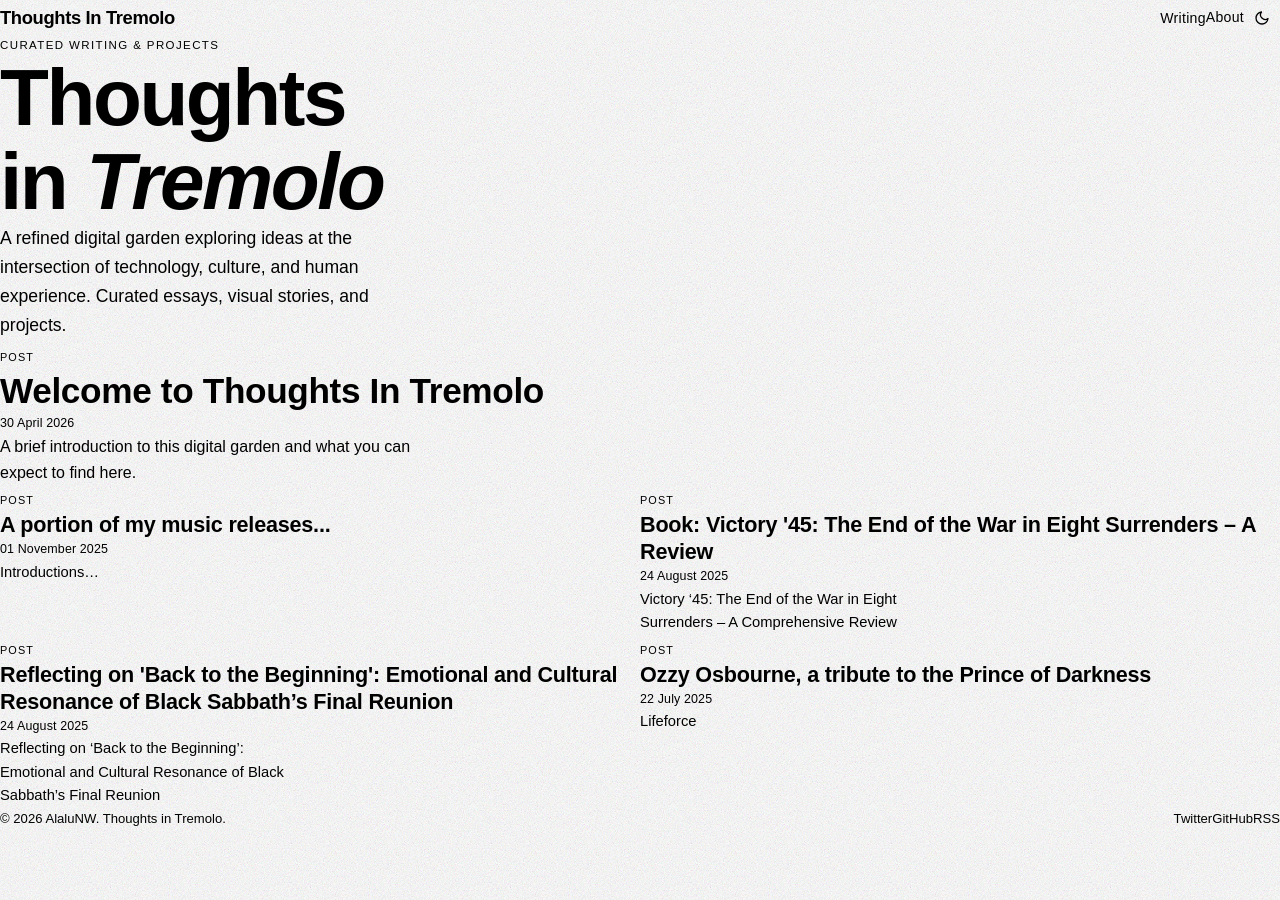
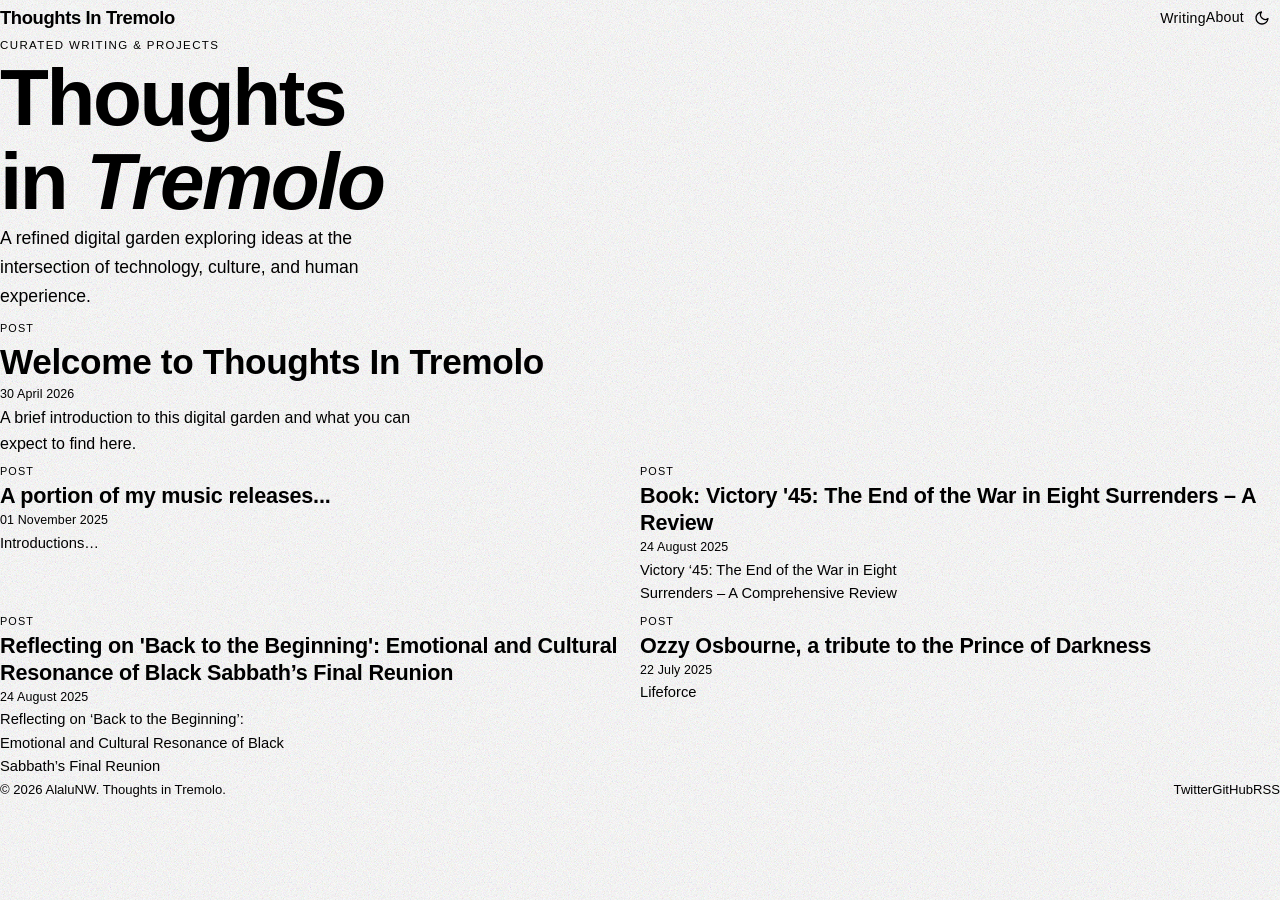
Before and after one commit to alalunw/alalunw.github.io, a Jekyll site: the page built from index.html, in a window 1280 px wide. Built offline with Jekyll 4.4.1, drawn with Linux system fonts in a browser that asks for light colours.

Commit message:
style: typography normalization; fix headings; revert tagline to previous commit

```diff
--- a/_config.yml
+++ b/_config.yml
@@ -5,7 +5,7 @@
 email: connorhall96@gmail.com
 description: >-
   A refined digital garden exploring ideas at the intersection of technology,
-  culture, and human experience. Curated essays, visual stories, and projects.
+  culture, and human experience.
 baseurl: ""
 url: "https://alalunw.github.io"
 
--- a/assets/css/main.css
+++ b/assets/css/main.css
@@ -139,8 +139,8 @@
   letter-spacing: -0.01em;
 }
 
-h1 { font-size: clamp(2.2rem, 5vw, 3.5rem); }
-h2 { font-size: clamp(1.6rem, 3.5vw, 2.2rem); }
+h1 { font-size: clamp(2.2rem, 5vw, 3.5rem); font-weight: 700; }
+h2 { font-size: clamp(1.6rem, 3.5vw, 2.2rem); font-weight: 700; }
 h3 { font-size: clamp(1.25rem, 2.5vw, 1.6rem); }
 h4 { font-size: 1.2rem; }
 
```
